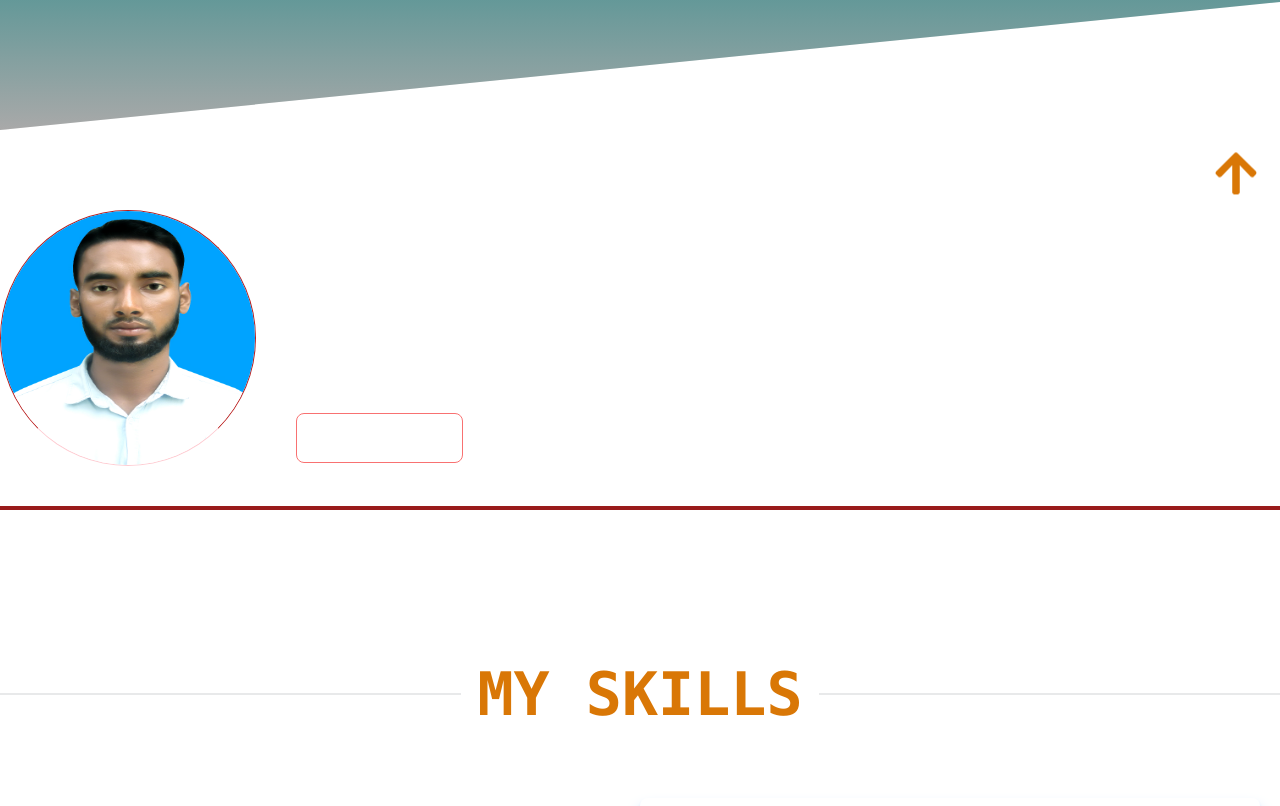
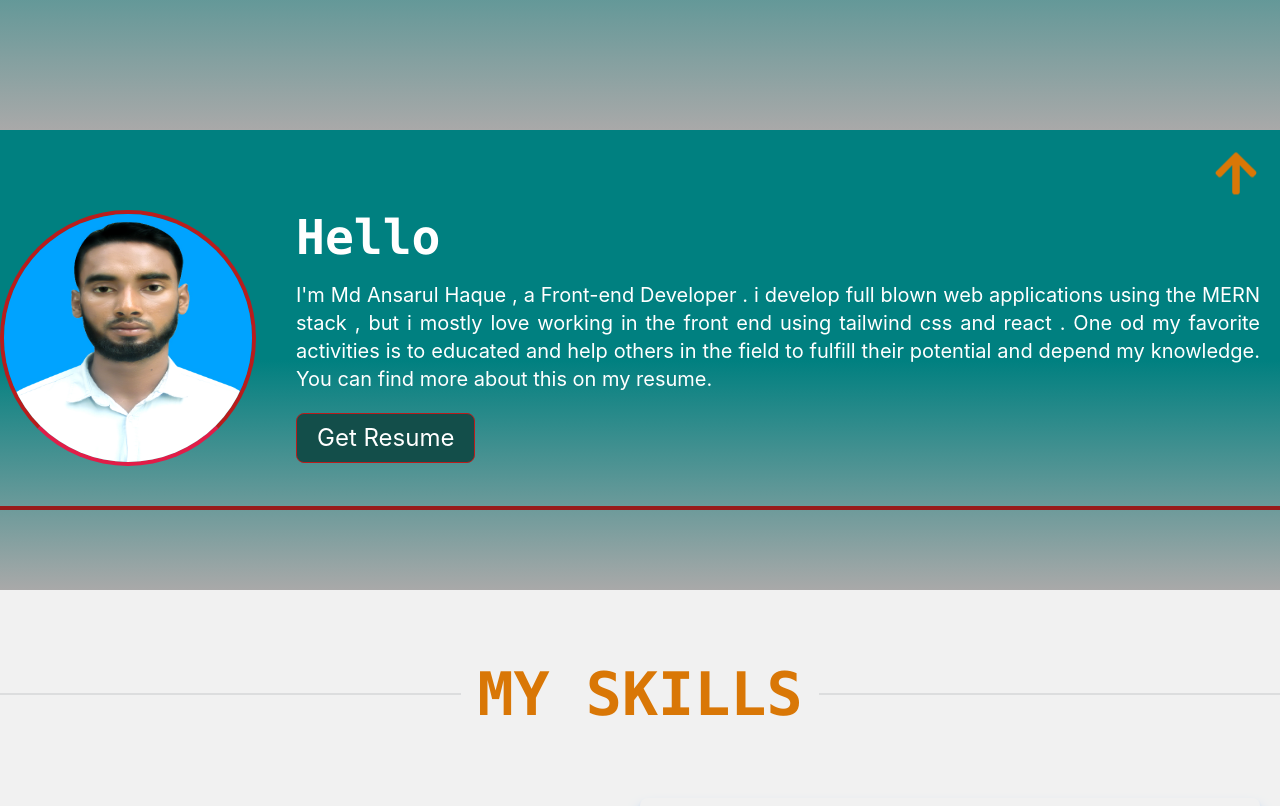
Before and after one commit to mdansarulislam641/myPortfolio, a React (Create React App) app: page / in a window 1280 px wide. Shown: the part 574-1380 px from the top of the page. Built offline with nearby package versions, Linux system fonts and the light colour scheme.

Commit message:
about section edit

```diff
--- a/src/Common.css
+++ b/src/Common.css
@@ -10,10 +10,13 @@
   /* background-image: url('path/to/your/image.jpg'); */
   background-size: cover;
   background-position: center;
-  clip-path: polygon(0 0, 100% 0, 100% 80%, 0 100%);
+  /* clip-path: polygon(0 0, 100% 0, 100% 80%, 0 100%); */
   background-color: #f2f2f2;
   box-shadow: 0 0 10px rgba(0, 0, 0, 0.3);
 
+}
+.about-me-bg{
+  background-image: linear-gradient( teal,teal , darkgray   );
 }
 
 #bgg {
--- a/src/Components/AboutMe.js
+++ b/src/Components/AboutMe.js
@@ -3,18 +3,18 @@ import profile from '../assets/pr.JPG';
 import resume from '../assets/myresumiscic.pdf';
 const AboutMe = () => {
     return (
-  <div id='about' className='bgg  py-20'>
+  <div id='about' className='about-me-bg py-20'>
       <div  data-aos="fade-left" data-aos-id="super-duper" className='max-w-screen-xl mx-auto '>
 
        <div  className='md:flex justify-center  gap-5 items-center'>
        <div  data-aos='fade-down-right' className='mx-auto'>
-       <img  className='w-64 h-64 mx-auto border border-b-rose-200 border-red-700 rounded-full hover:-skew-x-12 transition-all duration-700'  src={profile} alt="" />
+       <img  className='w-64 h-64 mx-auto border-4 border-b-rose-600 border-red-700 rounded-full'  src={profile} alt="" />
        </div>
        <div  data-aos='fade-down-left' className='flex-1 mx-5'>
         <h3 className='text-5xl font-extrabold font-mono text-white'>Hello</h3>
         <p className='py-5 text-center md:text-justify text-white md:text-xl'>I'm Md Ansarul Haque , a Front-end Developer . i develop full blown web applications using the MERN stack , but i mostly love working in the front end using tailwind css and react . One od my favorite activities is to educated and help others in the field to fulfill their potential and depend my knowledge. You can find more about this on my resume. </p>
        <div className='text-center md:text-left'>
-       <button className='text-white rounded-lg py-2  hover:bg-amber-900 border px-10 text-2xl border-red-400'> <a href={resume} download='resume'>resume</a> </button>
+       <button className='text-white rounded-lg py-2 border px-5 text-2xl border-red-700 bg-teal-900'> <a href={resume} download='resume'>Get Resume</a> </button>
        </div>
        </div>
 
--- a/src/index.css
+++ b/src/index.css
@@ -5,6 +5,7 @@ body {
 
   overflow-x: hidden;
   scroll-behavior: smooth;
+  background-color: #f1f1f1;
   margin: 0;
   font-family: -apple-system, BlinkMacSystemFont, 'Segoe UI', 'Roboto', 'Oxygen',
     'Ubuntu', 'Cantarell', 'Fira Sans', 'Droid Sans', 'Helvetica Neue',
```
